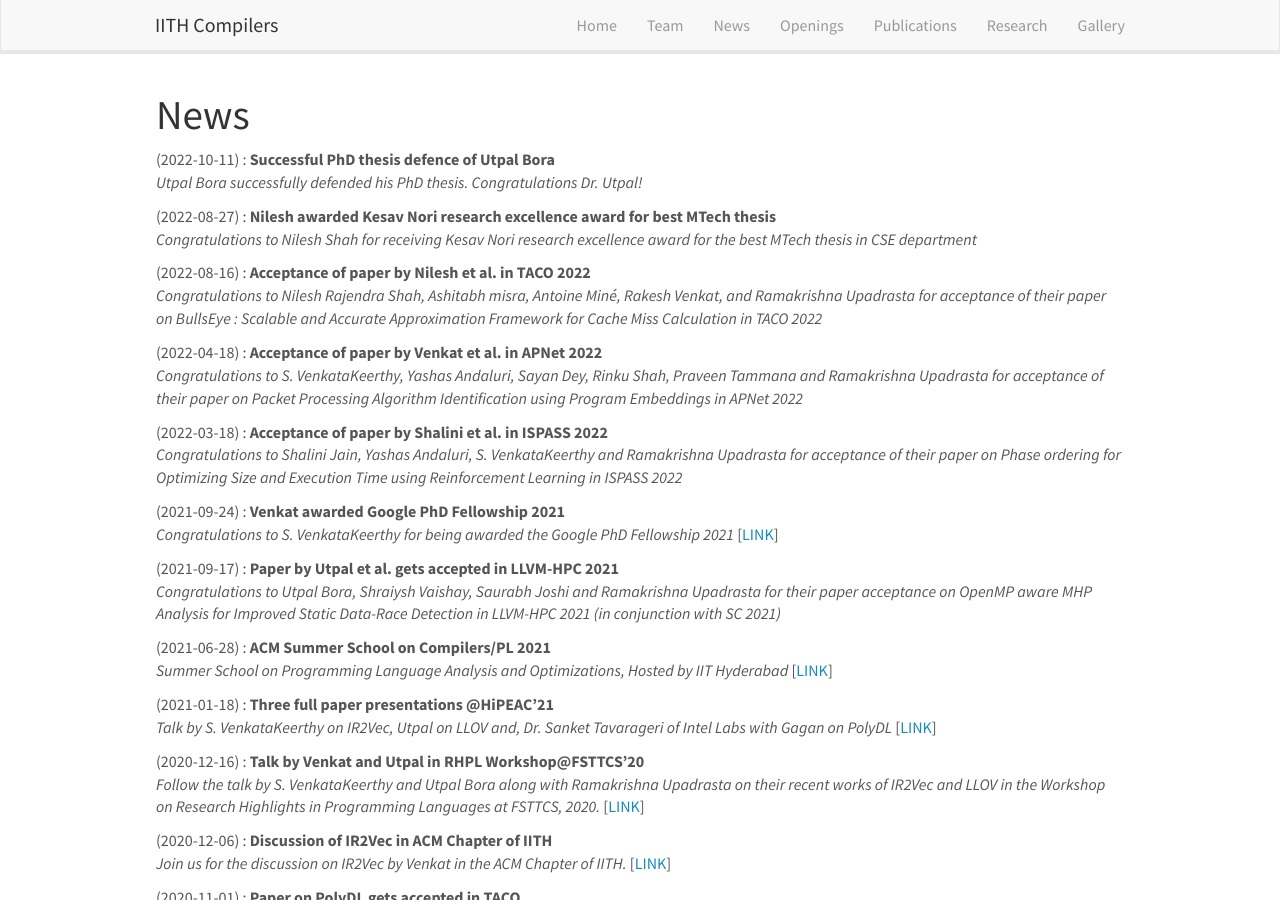
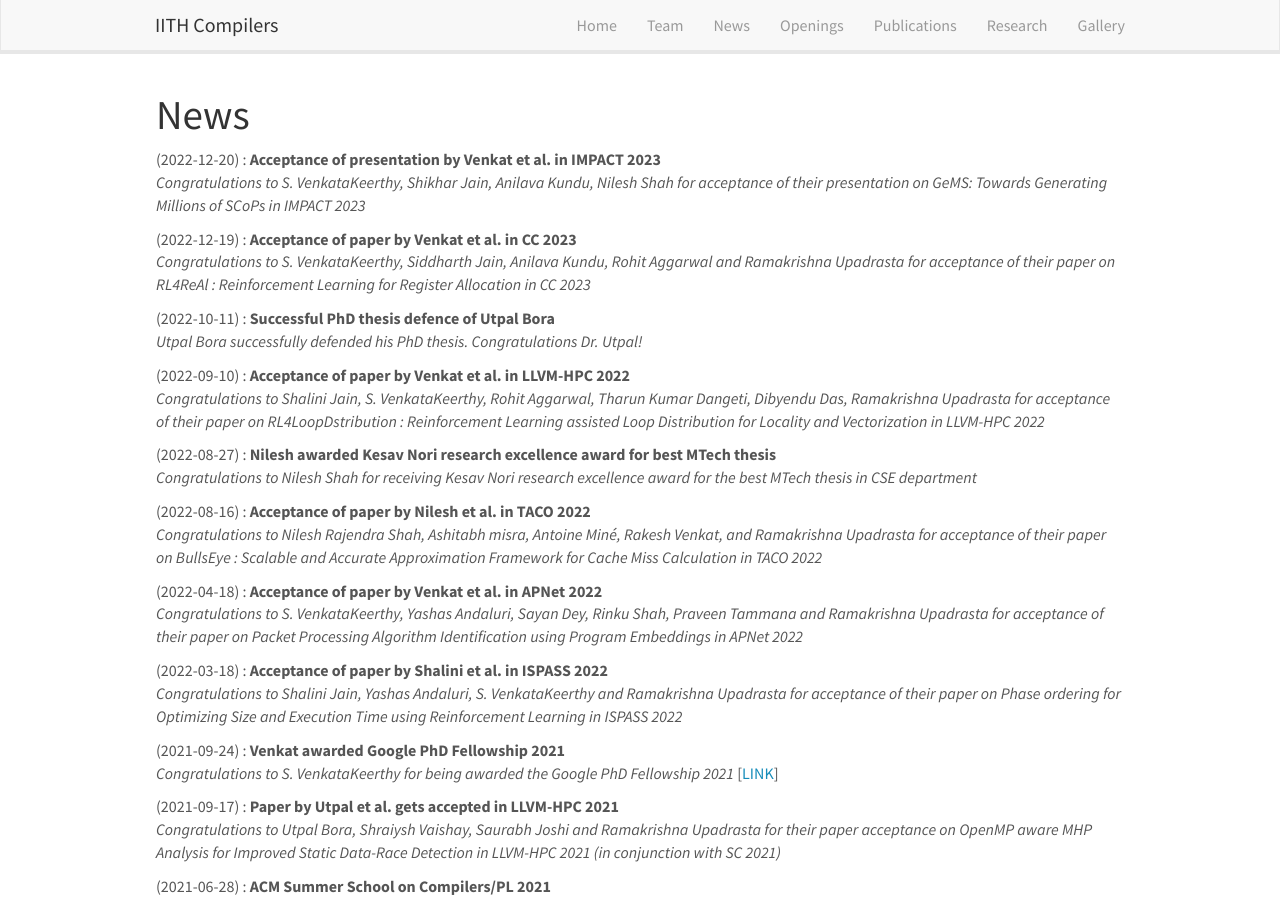
Before and after one commit to utpalbora/compilers.cse.iith.ac.in, a Jekyll site: the page built from _pages/allnews.md, in a window 1280 px wide and 900 px high. Built offline with Jekyll 4.4.1, drawn with Linux system fonts in a browser that asks for light colours; nearby versions of some CDN libraries.

Commit message:
Added RL4ReAl, Rl4LoopDistribution and GeMS acceptance news in news.yml

```diff
--- a/_data/news.yml
+++ b/_data/news.yml
@@ -1,8 +1,26 @@
+- date: 2022-12-20
+  status: "Acceptance of presentation by Venkat et al. in IMPACT 2023"
+  new: "false"
+  url: ""
+  headline: "Congratulations to S. VenkataKeerthy, Shikhar Jain, Anilava Kundu, Nilesh Shah for acceptance of their presentation on GeMS: Towards Generating Millions of SCoPs in IMPACT 2023"
+
+- date: 2022-12-19
+  status: "Acceptance of paper by Venkat et al. in CC 2023"
+  new: "false"
+  url: ""
+  headline: "Congratulations to S. VenkataKeerthy, Siddharth Jain, Anilava Kundu, Rohit Aggarwal and Ramakrishna Upadrasta for acceptance of their paper on RL4ReAl : Reinforcement Learning for Register Allocation in CC 2023"
+
 - date: 2022-10-11
   status: "Successful PhD thesis defence of Utpal Bora"
   new: "false"
   url: ""
   headline: "Utpal Bora successfully defended his PhD thesis. Congratulations Dr. Utpal!"
+
+- date: 2022-09-10
+  status: "Acceptance of paper by Venkat et al. in  LLVM-HPC 2022"
+  new: "false"
+  url: ""
+  headline: "Congratulations to Shalini Jain, S. VenkataKeerthy, Rohit Aggarwal, Tharun Kumar Dangeti, Dibyendu Das, Ramakrishna Upadrasta for acceptance of their paper on RL4LoopDstribution : Reinforcement Learning assisted Loop Distribution for Locality and Vectorization in LLVM-HPC 2022"
 
 - date: 2022-08-27
   status: "Nilesh awarded Kesav Nori research excellence award for best MTech thesis"
```
